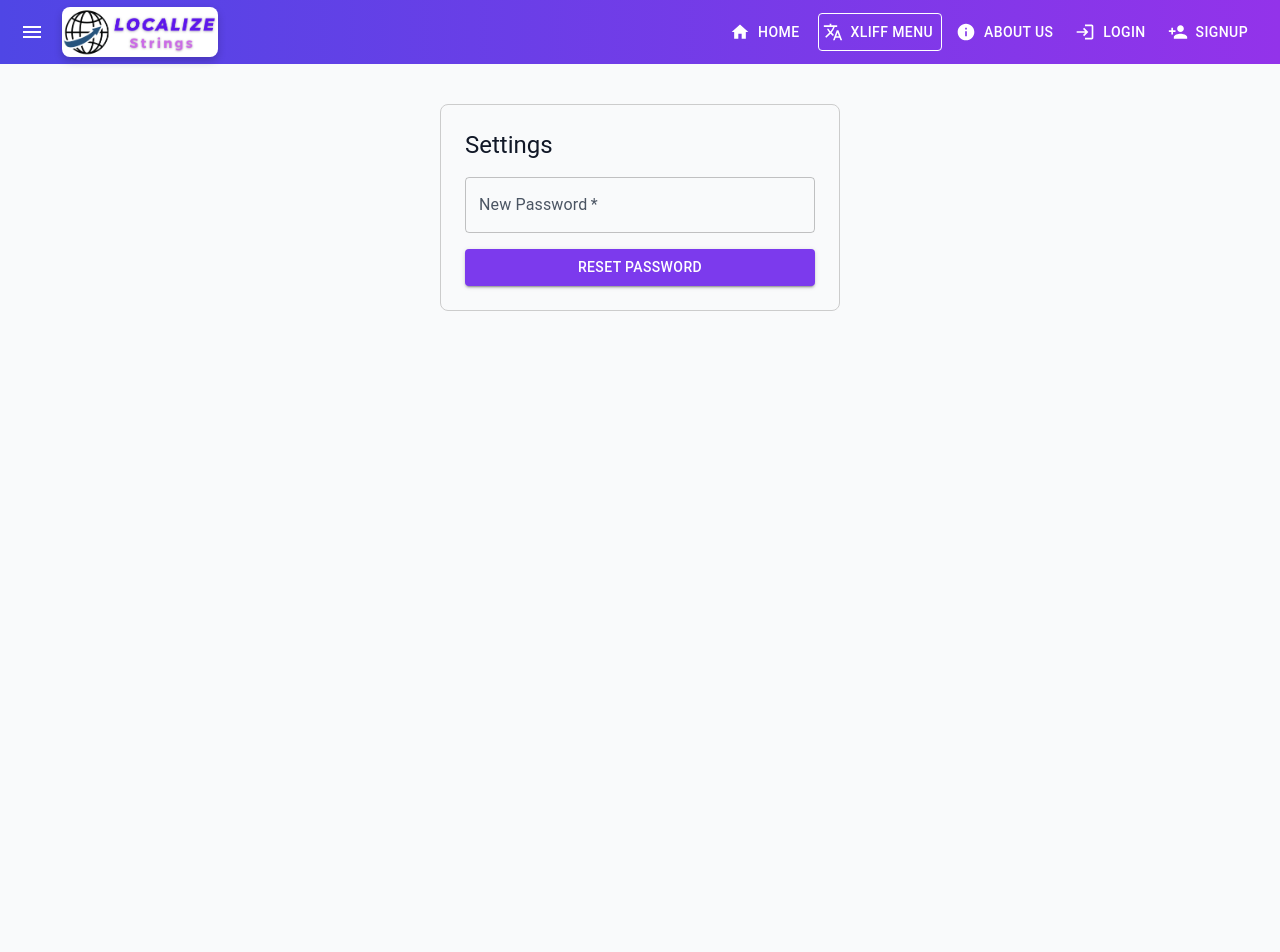
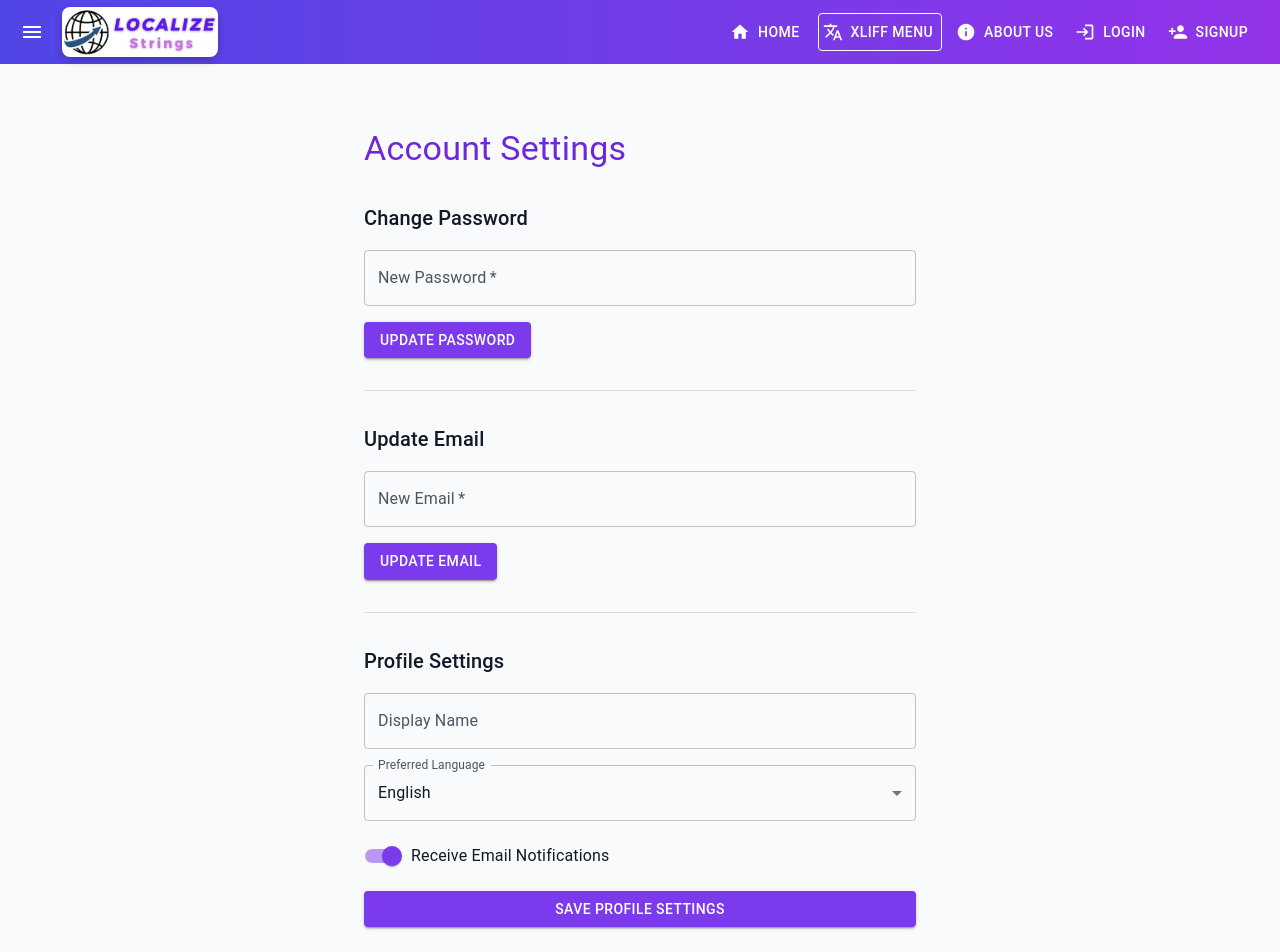
Before and after one commit to thefusionworksllc/localizestrings, a Next.js app: page /settings in a window 1280 px wide. Shown: the top 952 px of the page. Before the commit the page ends 800 px from the top, so only its background shows below. Built offline with nearby package versions, Linux system fonts and the light colour scheme; no server answers.

Commit message:
updated menu options

```diff
--- a/src/app/layout.js
+++ b/src/app/layout.js
@@ -1,7 +1,7 @@
 'use client';
 
 import { useState, useEffect } from 'react';
-import { createClient } from '@supabase/supabase-js';
+import supabase from '../../src/app/supabaseClient';
 import { useRouter } from 'next/navigation';
 import { Inter } from 'next/font/google';
 import { ThemeProvider } from './contexts/ThemeContext';
@@ -29,11 +29,6 @@ import Head from 'next/head';
 import PublicIcon from '@mui/icons-material/Public';
 
 const inter = Inter({ subsets: ['latin'] });
-
-const supabase = createClient(
-  process.env.NEXT_PUBLIC_SUPABASE_URL,
-  process.env.NEXT_PUBLIC_SUPABASE_ANON_KEY
-);
 
 export default function RootLayout({ children }) {
   const [user, setUser] = useState(null);
@@ -177,6 +172,13 @@ export default function RootLayout({ children }) {
                 }}
                 sx={{ mt: '2px', }}
               >
+                  <MenuItem
+                  onClick={() => { handleNavigation('/xliff-online-translator'); handleMenuClose(); }}
+                  sx={{ '&:hover': { background: 'linear-gradient(135deg, rgba(80, 74, 194, 0.9), rgba(147, 51, 234, 0.90))', color: 'white' } }}
+                >
+                  <TranslateIcon sx={{ mr: 1 }} />
+                  XLIFF Online Translator
+                </MenuItem>
                 <MenuItem
                   onClick={() => { handleNavigation('/xliff-file-translator'); handleMenuClose(); }}
                   sx={{ '&:hover': { background: 'linear-gradient(135deg, rgba(80, 74, 194, 0.9), rgba(147, 51, 234, 0.90))', color: 'white' } }}
@@ -184,13 +186,7 @@ export default function RootLayout({ children }) {
                   <Dashboard sx={{ mr: 1 }} />
                   XLIFF File Translator
                 </MenuItem>
-                <MenuItem
-                  onClick={() => { handleNavigation('/xliff-online-translator'); handleMenuClose(); }}
-                  sx={{ '&:hover': { background: 'linear-gradient(135deg, rgba(80, 74, 194, 0.9), rgba(147, 51, 234, 0.90))', color: 'white' } }}
-                >
-                  <TranslateIcon sx={{ mr: 1 }} />
-                  XLIFF Online Translator
-                </MenuItem>
+
                 <MenuItem
                   onClick={() => { handleNavigation('/xliff-validator'); handleMenuClose(); }}
                   sx={{ '&:hover': { background: 'linear-gradient(135deg, rgba(80, 74, 194, 0.9), rgba(147, 51, 234, 0.90))', color: 'white' } }}
--- a/src/app/page.js
+++ b/src/app/page.js
@@ -33,7 +33,7 @@ import {
   PlayArrow
 } from '@mui/icons-material';
 import { languages, popularLanguages, getLanguageName } from './utils/languages';
-import supabase from './supabaseClient'; // Import the singleton instance for Supabase client
+import supabase from './supabaseClient'; // Importing the Supabase client
 import styles from './page.module.css';
 import Image from 'next/image';
 import Link from 'next/link';
--- a/src/app/settings/page.js
+++ b/src/app/settings/page.js
@@ -1,48 +1,154 @@
 'use client';
 
-import { useState } from 'react';
-import { createClient } from '@supabase/supabase-js';
+import { useState, useEffect } from 'react';
+import supabase from '../supabaseClient';
 import { useRouter } from 'next/navigation';
-import { Box, Button, TextField, Typography, Alert } from '@mui/material';
-
-const supabase = createClient(
-  process.env.NEXT_PUBLIC_SUPABASE_URL,
-  process.env.NEXT_PUBLIC_SUPABASE_ANON_KEY
-);
+import {
+  Box,
+  Button,
+  TextField,
+  Typography,
+  Alert,
+  Switch,
+  FormControlLabel,
+  Select,
+  MenuItem,
+  FormControl,
+  InputLabel,
+  Dialog,
+  DialogTitle,
+  DialogContent,
+  DialogActions,
+  Divider
+} from '@mui/material';
 
 export default function Settings() {
   const [newPassword, setNewPassword] = useState('');
+  const [newEmail, setNewEmail] = useState('');
+  const [displayName, setDisplayName] = useState('');
+  const [preferredLanguage, setPreferredLanguage] = useState('en');
+  const [emailNotifications, setEmailNotifications] = useState(true);
+  const [deleteDialogOpen, setDeleteDialogOpen] = useState(false);
   const [error, setError] = useState(null);
   const [success, setSuccess] = useState(false);
+  const [loading, setLoading] = useState(true);
   const router = useRouter();
+
+  useEffect(() => {
+    fetchUserProfile();
+  }, []);
+
+  const fetchUserProfile = async () => {
+    const { data: { user } } = await supabase.auth.getUser();
+    if (user) {
+      setNewEmail(user.email || '');
+
+      // Fetch user profile from profiles table
+      const { data: profile } = await supabase
+        .from('profiles')
+        .select('*')
+        .eq('id', user.id)
+        .single();
+
+      if (profile) {
+        setDisplayName(profile.display_name || '');
+        setPreferredLanguage(profile.preferred_language || 'en');
+        setEmailNotifications(profile.email_notifications !== false);
+      }
+    }
+    setLoading(false);
+  };
 
   const handlePasswordReset = async (e) => {
     e.preventDefault();
     setError(null);
     setSuccess(false);
 
-    const user = supabase.auth.user();
-
-    if (!user) {
-      setError('You must be logged in to reset your password.');
-      return;
-    }
-
-    const { error } = await supabase.auth.update({
-      password: newPassword,
+    const { error } = await supabase.auth.updateUser({
+      password: newPassword
     });
 
     if (error) {
       setError(error.message);
     } else {
-      setSuccess('Password reset successfully!');
+      setSuccess('Password updated successfully!');
       setNewPassword('');
     }
   };
 
+  const handleEmailUpdate = async (e) => {
+    e.preventDefault();
+    setError(null);
+    setSuccess(false);
+
+    const { error } = await supabase.auth.updateUser({
+      email: newEmail
+    });
+
+    if (error) {
+      setError(error.message);
+    } else {
+      setSuccess('Email update confirmation has been sent to your new email address.');
+    }
+  };
+
+  const handleProfileUpdate = async (e) => {
+    e.preventDefault();
+    setError(null);
+    setSuccess(false);
+
+    const { data: { user } } = await supabase.auth.getUser();
+    if (!user) {
+      setError('You must be logged in to update your profile.');
+      return;
+    }
+
+    const { error } = await supabase
+      .from('profiles')
+      .upsert({
+        id: user.id,
+        display_name: displayName,
+        preferred_language: preferredLanguage,
+        email_notifications: emailNotifications,
+        updated_at: new Date().toISOString()
+      });
+
+    if (error) {
+      setError(error.message);
+    } else {
+      setSuccess('Profile updated successfully!');
+    }
+  };
+
+  const handleAccountDeletion = async () => {
+    const { error } = await supabase.auth.admin.deleteUser(
+      (await supabase.auth.getUser()).data.user.id
+    );
+
+    if (error) {
+      setError(error.message);
+    } else {
+      await supabase.auth.signOut();
+      router.push('/');
+    }
+    setDeleteDialogOpen(false);
+  };
+
+  if (loading) {
     return (
-    <Box sx={{ maxWidth: 400, mx: 'auto', mt: 5, p: 3, border: '1px solid #ccc', borderRadius: 2 }}>
-      <Typography variant="h5" sx={{ mb: 2 }}>Settings</Typography>
+      <Box sx={{ display: 'flex', justifyContent: 'center', alignItems: 'center', height: '100vh' }}>
+        <Typography>Loading...</Typography>
+      </Box>
+    );
+  }
+
+  return (
+    <Box sx={{ maxWidth: 600, mx: 'auto', mt: 5, p: 3 }}>
+      <Typography variant="h4" sx={{ mb: 4, color: '#6d28d9' }}>Account Settings</Typography>
+
+      {/* Password Reset Section */}
+      <Box sx={{ mb: 4 }}>
+        <Typography variant="h6" sx={{ mb: 2 }}>Change Password</Typography>
         <form onSubmit={handlePasswordReset}>
           <TextField
             label="New Password"
@@ -54,12 +160,113 @@ export default function Settings() {
             sx={{ mb: 2 }}
             required
           />
-        {error && <Alert severity="error">{error}</Alert>}
-        {success && <Alert severity="success">{success}</Alert>}
-        <Button type="submit" variant="contained" color="primary" fullWidth>
-          Reset Password
+          <Button type="submit" variant="contained" color="primary">
+            Update Password
           </Button>
         </form>
       </Box>
+
+      <Divider sx={{ my: 4 }} />
+
+      {/* Email Update Section */}
+      <Box sx={{ mb: 4 }}>
+        <Typography variant="h6" sx={{ mb: 2 }}>Update Email</Typography>
+        <form onSubmit={handleEmailUpdate}>
+          <TextField
+            label="New Email"
+            type="email"
+            fullWidth
+            variant="outlined"
+            value={newEmail}
+            onChange={(e) => setNewEmail(e.target.value)}
+            sx={{ mb: 2 }}
+            required
+          />
+          <Button type="submit" variant="contained" color="primary">
+            Update Email
+          </Button>
+        </form>
+      </Box>
+
+      <Divider sx={{ my: 4 }} />
+
+      {/* Profile Settings Section */}
+      <Box sx={{ mb: 4 }}>
+        <Typography variant="h6" sx={{ mb: 2 }}>Profile Settings</Typography>
+        <form onSubmit={handleProfileUpdate}>
+          <TextField
+            label="Display Name"
+            fullWidth
+            variant="outlined"
+            value={displayName}
+            onChange={(e) => setDisplayName(e.target.value)}
+            sx={{ mb: 2 }}
+          />
+
+          <FormControl fullWidth sx={{ mb: 2 }}>
+            <InputLabel>Preferred Language</InputLabel>
+            <Select
+              value={preferredLanguage}
+              label="Preferred Language"
+              onChange={(e) => setPreferredLanguage(e.target.value)}
+            >
+              <MenuItem value="en">English</MenuItem>
+              <MenuItem value="es">Spanish</MenuItem>
+              <MenuItem value="fr">French</MenuItem>
+              <MenuItem value="de">German</MenuItem>
+              <MenuItem value="zh">Chinese</MenuItem>
+            </Select>
+          </FormControl>
+
+          <FormControlLabel
+            control={
+              <Switch
+                checked={emailNotifications}
+                onChange={(e) => setEmailNotifications(e.target.checked)}
+              />
+            }
+            label="Receive Email Notifications"
+            sx={{ mb: 2 }}
+          />
+
+          <Button type="submit" variant="contained" color="primary" fullWidth>
+            Save Profile Settings
+          </Button>
+        </form>
+      </Box>
+
+      {error && <Alert severity="error" sx={{ mb: 2 }}>{error}</Alert>}
+      {success && <Alert severity="success" sx={{ mb: 2 }}>{success}</Alert>}
+
+      <Divider sx={{ my: 4 }} />
+
+      {/* Account Deletion Section */}
+      <Box sx={{ mb: 4 }}>
+        <Typography variant="h6" sx={{ mb: 2 }}>Danger Zone</Typography>
+        <Button
+          variant="contained"
+          color="error"
+          onClick={() => setDeleteDialogOpen(true)}
+        >
+          Delete Account
+        </Button>
+      </Box>
+
+      {/* Delete Account Confirmation Dialog */}
+      <Dialog open={deleteDialogOpen} onClose={() => setDeleteDialogOpen(false)}>
+        <DialogTitle>Confirm Account Deletion</DialogTitle>
+        <DialogContent>
+          <Typography>
+            Are you sure you want to delete your account? This action cannot be undone.
+          </Typography>
+        </DialogContent>
+        <DialogActions>
+          <Button onClick={() => setDeleteDialogOpen(false)}>Cancel</Button>
+          <Button onClick={handleAccountDeletion} color="error">
+            Delete Account
+          </Button>
+        </DialogActions>
+      </Dialog>
+    </Box>
   );
 }
```
Also changed, not shown: src/app/contact/page.js (+12 -3 lines), src/app/forgot-password/page.js (+5 -13 lines), src/app/login/page.js (+1 -6 lines), src/app/signup/page.js (+1 -6 lines), src/app/testimonials/page.js (+1 -6 lines), src/app/xliff-file-translator/page.js (+5 -11 lines), src/app/xliff-online-translator/page.js (+1 -7 lines). Lines whose indentation alone changed are shown as unchanged.
